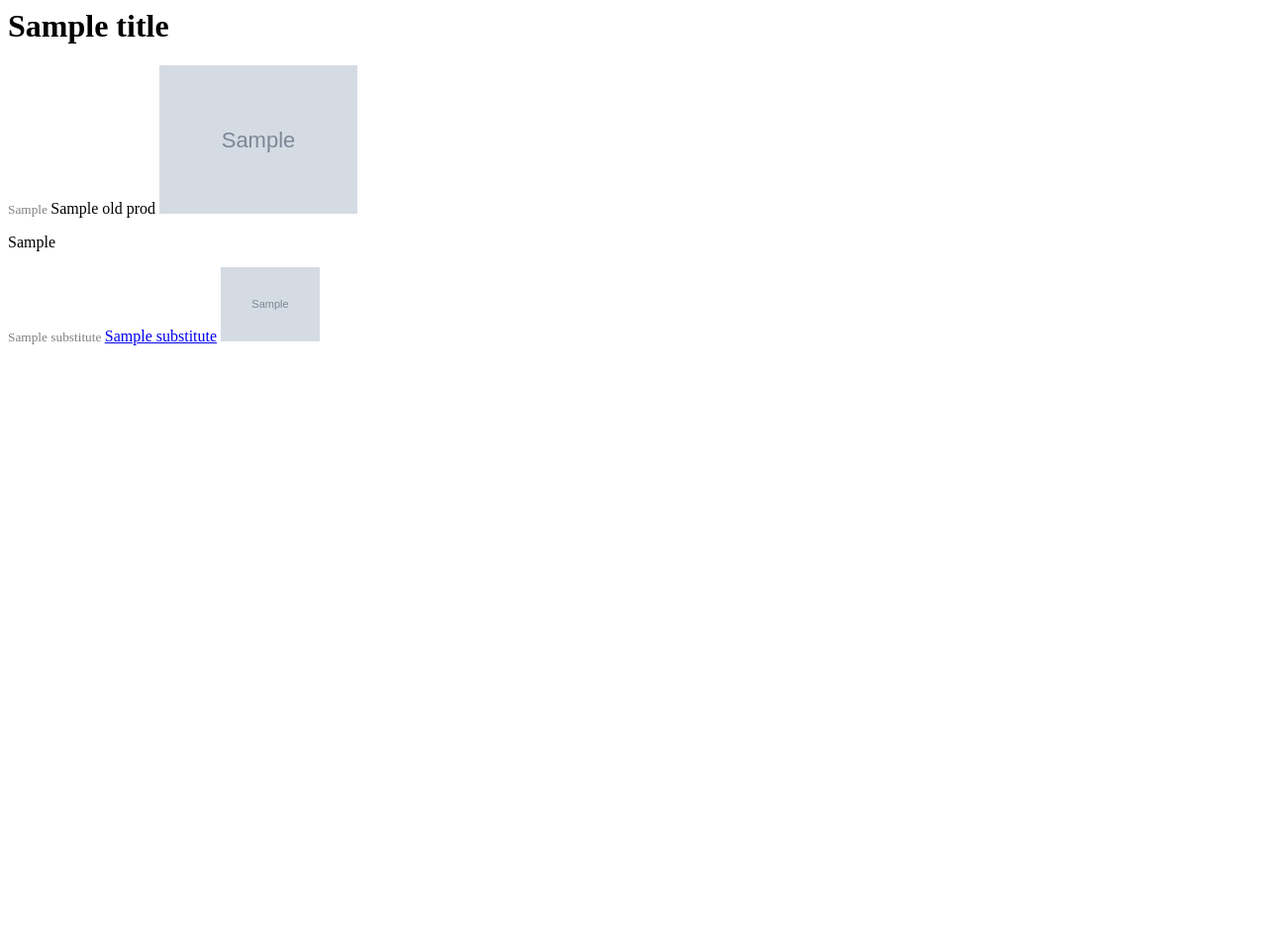
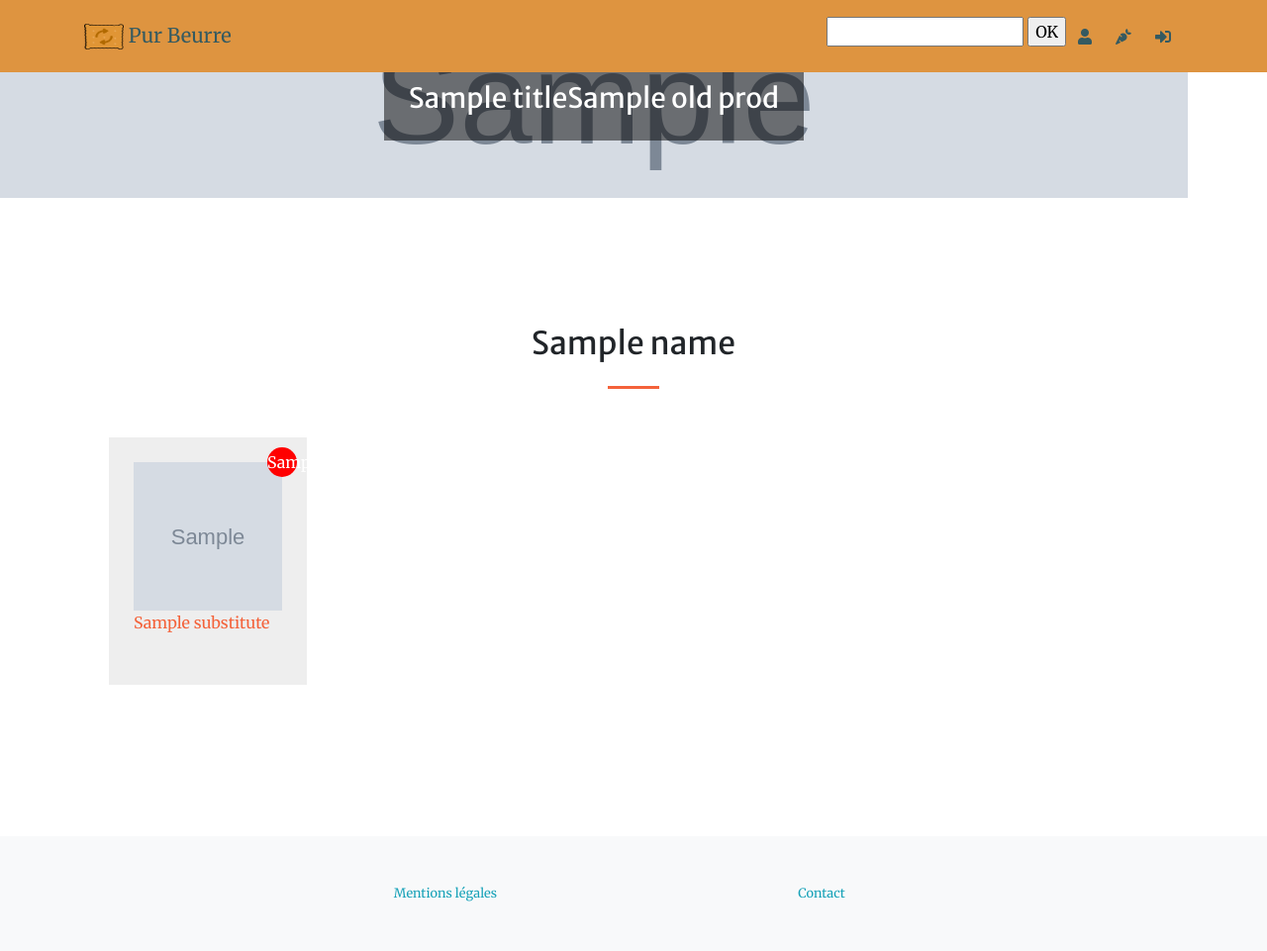
Before and after one commit to guillaumecarru/Pur_Beurre_Website, a Django app: template dbproducts/templates/products/result_research.html in a window 1280 px wide. Shown: the whole page at 99% size. Before the commit the page ends 349 px from the top, so only its background shows below. Run offline with Django 3.2, Linux system fonts and the light colour scheme; the template is opened without the code that fills it: most values are stand-ins (such as "Sample title", 1, 10 or a date in 2020); grey boxes marked "Sample" are stand-in pictures; style sheets or scripts are compiled from the project's sources; some libraries are stand-ins or nearby versions.

Commit message:
added result_research template

```diff
--- a/dbproducts/templates/products/result_research.html
+++ b/dbproducts/templates/products/result_research.html
@@ -1,47 +1,62 @@
 {# this html file will display results of research bar from research_substitute view #}
 
-{% block content %}
-<h1>
-{{ title }}
-</h1>
+{# imports template #}
+{% extends 'index.html' %}
 
-<p>
-<small style="color: grey">
-    {{ info.old_product }}
- </small>
-{{ old_prod.product_name }}
-<img src={{ old_prod.img_front_url }} alt="image du produit" width=200px>
-</p>
+{# changes title of the page #}
+{% block title %}
+{{ research_title }}
+{% endblock %}
 
-<p>
-{{ info.result_info }}
-</p>
+{# This block will display old product informations #}
+{% block header %}
+<header class="header-product">
+ <img src={{ old_prod.img_front_url }} width="1500" height="300" class="header-product-image">
+ <h3 class="header-product-title">{{ title }}{{ old_prod.product_name|truncatechars:"35" }}</h3>
+</header>
+{% endblock %}
 
-{# Displaying substitutes, will display information if no available #}
-{% for substitutes in results %}
-  <p>
-    <small style="color: grey">
-      {{ info.substitute }}
-    </small>
-    {# Added truncatewords:100 #}
-    <a href="{% url 'detail' substitutes.id %}">{{ substitutes.product_name|truncatewords:"100" }}</a>
-    <img src={{ substitutes.img_front_url }} alt="image substitut" width=100px>
+{# This block will display all results for the research #}
+{% block contact %}
+
+<section class="page-section" id="services">
+    <div class="container">
+      <h2 class="text-center mt-0">{{ name }}</h2>
+      <hr class="divider my-4">
+
+      <div class="row">
+      {% for substitute in results %}
+        <div class="col-lg-4 col-sm-6">
+          <div class="result">
+          <div class="result-image">
+            <img src={{ substitute.img_front_url }} class="product-image">
+
+            <div class="product-nutriscore">{{ substitute.nutri_grade }}</div>
+          </div>
+
+          <a title={{ substitute.product_name }} href="{% url 'detail' substitute.id %}">{{ substitute.product_name|truncatechars:"18" }}</a>
 
           {# button for adding this substitute to favorites #}
           {% if user.is_authenticated %}
           <form action="/favorites/add_favorites/" method="post">
-
               {% csrf_token %}
               <input name="prev_prod" type="hidden" value="{{ old_prod.id }}">
-            <input name="new_sub" type="hidden" value="{{ substitutes.id }}">
-            <button type="submit"> {{ add_fav }}</button>
+              <input name="new_sub" type="hidden" value="{{ substitute.id }}">
 
+              <div class="col-md-4 text-center">
+                  <button type="submit" class="btn btn-primary">{{ add_fav }}</button>
+              </div>
           </form>
           {% endif %}
-  </p>
 
+          </div>
+        </div>
+
+        {# if there's no results #}
         {% empty %}
         <li> {{ no_result }}</li>
         {% endfor %}
-
+      </div>
+    </div>
+</section>
 {% endblock %}
--- a/main/static/css/colorization.css
+++ b/main/static/css/colorization.css
@@ -1,6 +1,7 @@
 @import "creative.min.css";
 
 /* Thanks to this website : https://work.smarchal.com/twbscolor/css/e74c3cc0392becf0f1ffbbbc0 navbar colors are now accorded to Pur Beurre chart. */
+/* This style applies for main page */
 .navbar {
   background-color: #de9440;
 }
@@ -128,6 +129,8 @@
   background-color: #345a61;
 }
 
+/* This style applies for main page, for the following id's */
+
 #story {
     background-color:#345A61;
 }
@@ -135,3 +138,102 @@
 #contact {
     background-color:#C45525;
 }
+
+/* This styles apply for the result_research view */
+* {
+ box-sizing: border-box;
+}
+.header-product {
+    position: relative;
+    width: 1200px;
+    height: 200px;
+    display: flex;
+}
+
+.header-product-image {
+    position: absolute;
+    height: 200px;
+    width: 1200px;
+    object-fit: cover;
+    object-position: 50% 50%;
+}
+
+.header-product-title {
+    position: relative;
+    z-index: 1;
+    color: white;
+    margin: auto;
+ background-color: rgba(0, 0, 0, 0.5);
+  padding: 25px;
+}
+
+/* On screens that are 992px or less, set the background color to blue */
+@media screen and (max-width: 992px) {
+  .header-product {
+    position: relative;
+    width: 800px;
+    height: 200px;
+    display: flex;
+  }
+  .header-product-image {
+    position: absolute;
+    width: 800px;
+    height: 200px;
+  }
+  .header-product-title {
+    position: relative;
+    width: 800px;
+    height: 200px;
+    padding: 75px;
+  }
+}
+
+/* On screens that are 600px or less, set the background color to olive */
+@media screen and (max-width: 600px) {
+  .header-product {
+    position: relative;
+    width: 500px;
+    height: 200px;
+    display: flex;
+  }
+.header-product-image {
+    position: absolute;
+    width: 500px;
+    height: 200px;
+  }
+}
+
+/* Style for results */
+
+.result {
+ width: 200px;
+ height: 250px;
+ margin: 25px;
+ background-color: #eee;
+ padding: 25px;
+}
+
+.result-image {
+ width: 150px;
+ height: 150px;
+ position: relative;
+}
+
+.product-image {
+ object-fit: cover;
+ width: 150px;
+ height: 150px
+}
+
+.product-nutriscore {
+ position: absolute;
+ top: -15px;
+ right: -15px;
+ width: 30px;
+ height: 30px;
+ line-height: 30px;
+ text-align: center;
+ background-color: red;
+ color: white;
+ border-radius: 50%;
+}
--- a/main/templates/index.html
+++ b/main/templates/index.html
@@ -24,7 +24,6 @@
 
   <!-- Theme CSS - Includes Bootstrap -->
   {# Removed creative, colorization inherites from it #}
-  {# <link href="{% static 'css/creative.min.css' %}" rel="stylesheet"> #}
   <link href="{% static 'css/colorization.css' %}" rel="stylesheet">
 
 
@@ -44,10 +43,10 @@
       </button>
       <div class="collapse navbar-collapse" id="navbarResponsive">
         <ul class="navbar-nav ml-auto my-2 my-lg-0">
-	  {# Research bar #}
+
+      {# Research bar #}
 	  <li class="nav-item">
-            <a class="nav-link js-scroll-trigger" href="#contact"></a>
-	    {# Should change for research bar when i'll know what it should search #}
+        {% include 'products/research_bar.html' %}
           </li>
 
 	  {# My Account #}
@@ -67,8 +66,8 @@
 	  {# Connexion/Disconnect #}
           <li class="nav-item">
 	    {% if user.is_authenticated %}
-            <a class="nav-link js-scroll-trigger" href="{% url 'disconnect_user' %}">
-		    <i class="fas fa-sign-out-alt" alt="Déconnexion" title="Déconnexion"></i>
+        <a class="nav-link js-scroll-trigger" href="{% url 'disconnect_user' %}">
+            <i class="fas fa-sign-out-alt" alt="Déconnexion" title="Déconnexion"></i>
 	    </a>
 
 	    {% else %}
@@ -84,6 +83,7 @@
   </nav>
 
   <!-- Masthead -->
+  {% block header %}
   <header class="masthead">
     <div class="container h-100">
       <div class="row h-100 align-items-center justify-content-center text-center">
@@ -94,6 +94,7 @@
       </div>
     </div>
   </header>
+  {% endblock %}
 
 {# Be carefull using 'name' string #}
     {% if name %}
--- a/main/templates/main/main.html
+++ b/main/templates/main/main.html
@@ -7,7 +7,9 @@
 {% if messages %}
 <ul class="messages">
     {% for message in messages %}
-    <li{% if message.tags %} class="{{ message.tags }}"{% endif %}>{{ message }}</li>
+    <li{% if message.tags %} class="{{ message.tags }}"{% endif %}>
+	    <h2 class="text-uppercase text-white font-weight-bold text-danger">{{ message }}</h2>
+    </li>
     {% endfor %}
 {% endif %}
 
```
Also changed, not shown: dbproducts/views.py (+5 -7 lines), users/templates/users/login.html (+8 -0 lines), users/views.py (+5 -3 lines). Lines whose indentation alone changed are shown as unchanged.
